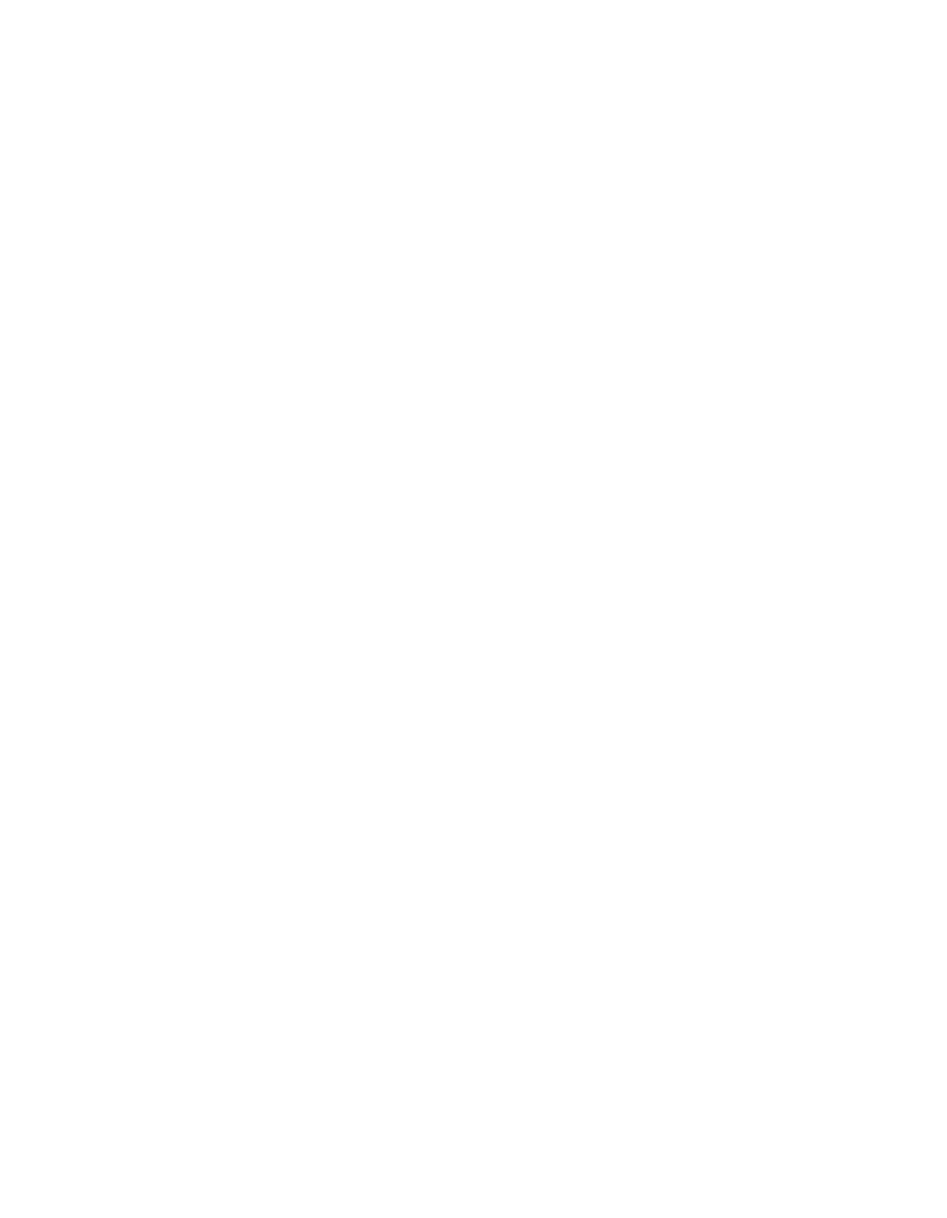
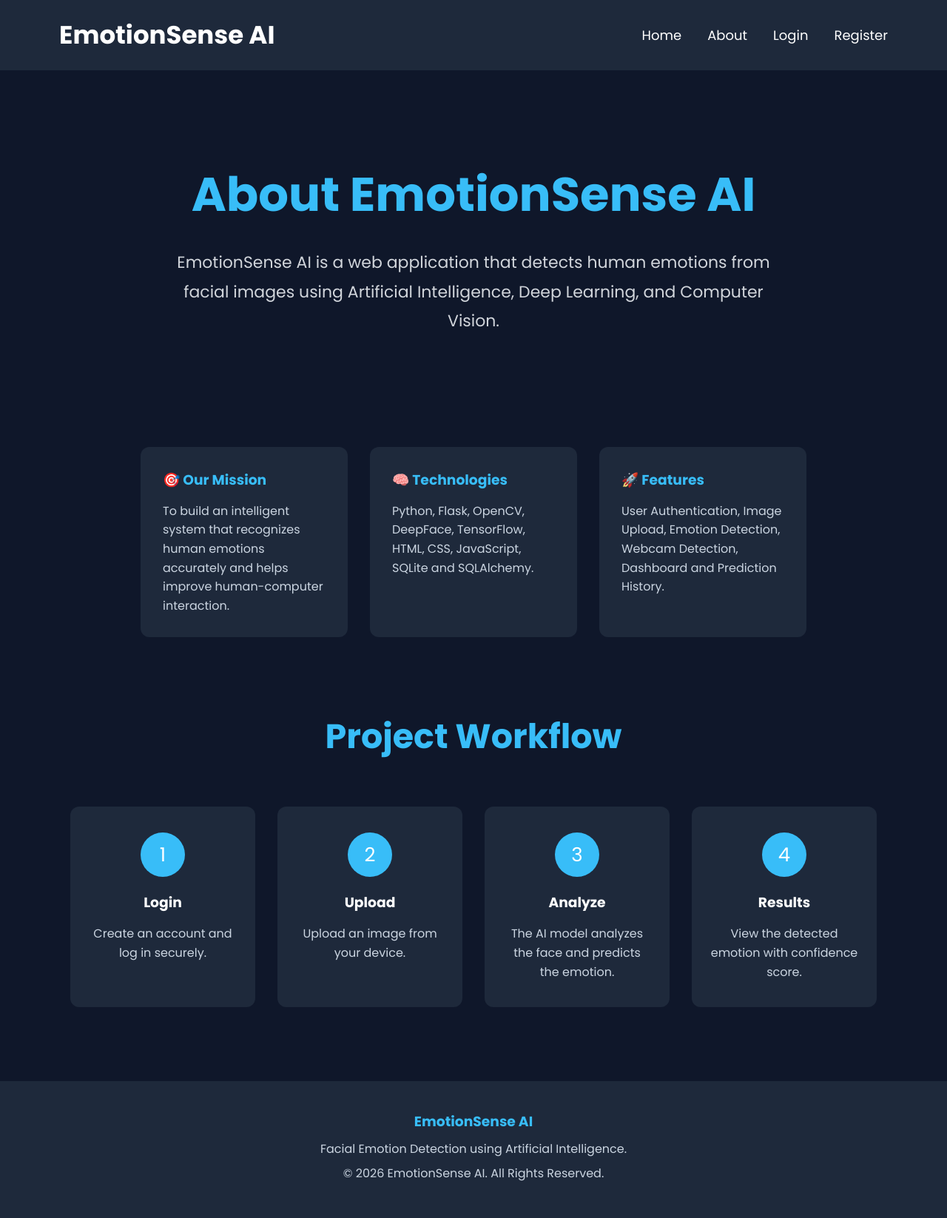
Before and after one commit to div2005ya/Emotion-Detection-WebApp, a Flask app: page /about in a window 1280 px wide. Before the commit the page is empty. Shown: the whole page at 74% size. Before the commit the page ends 800 px from the top, so only its background shows below. Run offline with Flask 3, Linux system fonts and the light colour scheme.

```diff
--- a/app.py
+++ b/app.py
@@ -50,9 +50,7 @@ def register():
         if password != confirm_password:
             return "Passwords do not match."
 
-        existing_user = User.query.filter_by(email=email).first()
-
-        if existing_user:
+        if User.query.filter_by(email=email).first():
             return "Email already exists."
 
         hashed_password = generate_password_hash(password)
@@ -85,6 +83,7 @@ def login():
 
             session["user"] = user.fullname
             session["email"] = user.email
+            session["image"] = None
 
             return redirect(url_for("dashboard"))
 
@@ -99,7 +98,11 @@ def dashboard():
     if "user" not in session:
         return redirect(url_for("login"))
 
-    return render_template("dashboard.html", name=session["user"])
+    return render_template(
+        "dashboard.html",
+        name=session["user"],
+        image=session.get("image")
+    )
 
 
 @app.route("/predict", methods=["POST"])
@@ -109,20 +112,24 @@ def predict():
         return redirect(url_for("login"))
 
     if "image" not in request.files:
-        return "No image selected."
+        return redirect(url_for("dashboard"))
 
     file = request.files["image"]
 
     if file.filename == "":
-        return "No image selected."
+        return redirect(url_for("dashboard"))
 
     filename = secure_filename(file.filename)
+
+    os.makedirs(app.config["UPLOAD_FOLDER"], exist_ok=True)
 
     filepath = os.path.join(app.config["UPLOAD_FOLDER"], filename)
 
     file.save(filepath)
 
-    return f"Image uploaded successfully: {filename}"
+    session["image"] = filename
+
+    return redirect(url_for("dashboard"))
 
 
 @app.route("/logout")
--- a/templates/about.html
+++ b/templates/about.html
@@ -0,0 +1,81 @@
+{% extends "base.html" %}
+
+{% block title %}About{% endblock %}
+
+{% block content %}
+
+<section class="hero">
+
+    <h1>About EmotionSense AI</h1>
+
+    <p>
+        EmotionSense AI is a web application that detects human emotions
+        from facial images using Artificial Intelligence, Deep Learning,
+        and Computer Vision.
+    </p>
+
+</section>
+
+<section class="features">
+
+    <div class="feature-card">
+        <h3>🎯 Our Mission</h3>
+        <p>
+            To build an intelligent system that recognizes human emotions
+            accurately and helps improve human-computer interaction.
+        </p>
+    </div>
+
+    <div class="feature-card">
+        <h3>🧠 Technologies</h3>
+        <p>
+            Python, Flask, OpenCV, DeepFace, TensorFlow, HTML, CSS,
+            JavaScript, SQLite and SQLAlchemy.
+        </p>
+    </div>
+
+    <div class="feature-card">
+        <h3>🚀 Features</h3>
+        <p>
+            User Authentication, Image Upload, Emotion Detection,
+            Webcam Detection, Dashboard and Prediction History.
+        </p>
+    </div>
+
+</section>
+
+<section class="how-it-works">
+
+    <h2>Project Workflow</h2>
+
+    <div class="steps">
+
+        <div class="step">
+            <div class="number">1</div>
+            <h3>Login</h3>
+            <p>Create an account and log in securely.</p>
+        </div>
+
+        <div class="step">
+            <div class="number">2</div>
+            <h3>Upload</h3>
+            <p>Upload an image from your device.</p>
+        </div>
+
+        <div class="step">
+            <div class="number">3</div>
+            <h3>Analyze</h3>
+            <p>The AI model analyzes the face and predicts the emotion.</p>
+        </div>
+
+        <div class="step">
+            <div class="number">4</div>
+            <h3>Results</h3>
+            <p>View the detected emotion with confidence score.</p>
+        </div>
+
+    </div>
+
+</section>
+
+{% endblock %}
```
Also changed, not shown: templates/dashboard.html (+34 -3 lines), instance/app.db (deleted), 1 other file.
